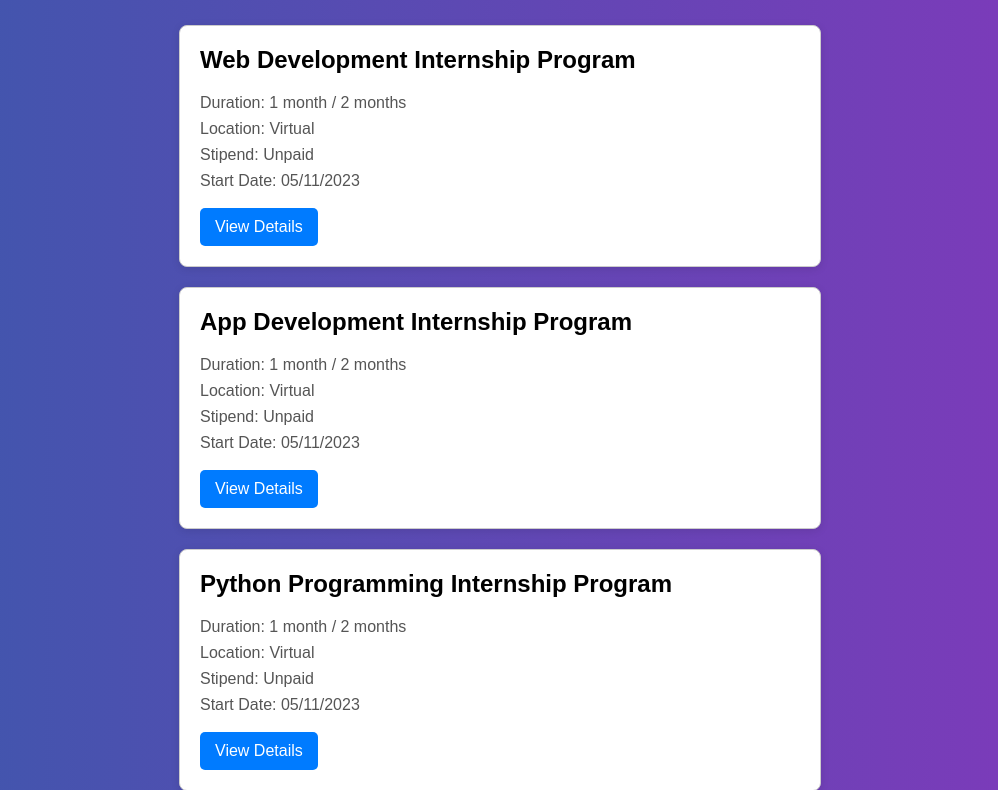
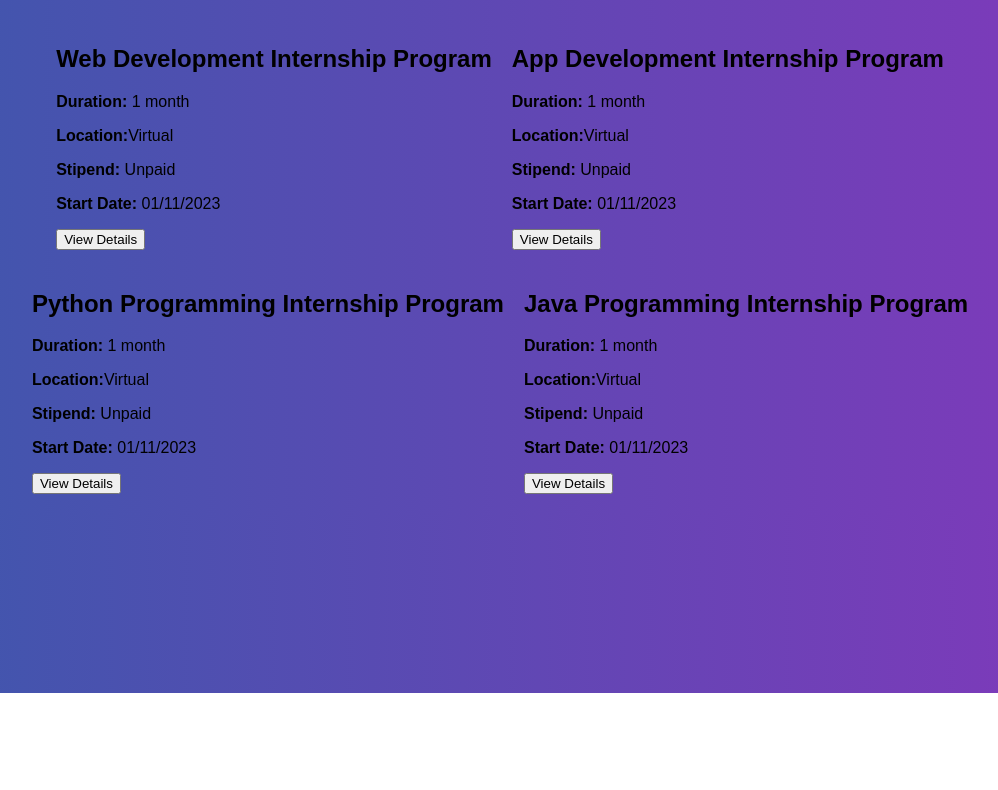
Before and after one commit to AvadhiMandawkhat/vaultofcodes_assignment2, a plain HTML site: page index.html in a window 1280 px wide. Shown: the part 107-897 px from the top of the page, without its empty margins (140-1138 px from the left). After the commit the page ends 800 px from the top, so only its background shows below. Drawn offline with Linux system fonts and the light colour scheme.

Commit message:
Revise internship section and update details
Updated internship details and structure in HTML.

```diff
--- a/index.html
+++ b/index.html
@@ -3,47 +3,48 @@
 <head>
   <meta charset="UTF-8">
   <meta name="viewport" content="width=device-width, initial-scale=1.0">
-  <title>Internship Opportunities</title>
+  <title>Internships</title>
   <link rel="stylesheet" href="style.css">
 </head>
 <body>
-  <h1>Internship Opportunities</h1>
-
+  <div class="internship-section">
+    <h1>Internships</h1>
     <div class="card-container">
-    <div class="internship-card">
+      <div class="card">
         <h2>Web Development Internship Program</h2>
-      <p>Duration: 1 month / 2 months</p>
-      <p>Location: Virtual</p>
-      <p>Stipend: Unpaid</p>
-      <p>Start Date: 05/11/2023</p>
-      <a href="https://example.com" class="btn">View Details</a>
+        <p><strong>Duration:</strong> 1 month</p>
+         <p><strong>Location:</strong>Virtual</p>
+        <p><strong>Stipend:</strong> Unpaid</p>
+        <p><strong>Start Date:</strong> 01/11/2023</p>
+        <button>View Details</button>
       </div>
 
-    <div class="internship-card">
+      <div class="card">
         <h2>App Development Internship Program</h2>
-      <p>Duration: 1 month / 2 months</p>
-      <p>Location: Virtual</p>
-      <p>Stipend: Unpaid</p>
-      <p>Start Date: 05/11/2023</p>
-      <a href="https://example.com" class="btn">View Details</a>
+        <p><strong>Duration:</strong> 1 month</p>
+        <p><strong>Location:</strong>Virtual</p>
+        <p><strong>Stipend:</strong> Unpaid</p>
+        <p><strong>Start Date:</strong> 01/11/2023</p>
+        <button>View Details</button>
       </div>
 
-    <div class="internship-card">
+      <div class="card">
         <h2>Python Programming Internship Program</h2>
-      <p>Duration: 1 month / 2 months</p>
-      <p>Location: Virtual</p>
-      <p>Stipend: Unpaid</p>
-      <p>Start Date: 05/11/2023</p>
-      <a href="https://example.com" class="btn">View Details</a>
+        <p><strong>Duration:</strong> 1 month</p>
+        <p><strong>Location:</strong>Virtual</p>
+        <p><strong>Stipend:</strong> Unpaid</p>
+        <p><strong>Start Date:</strong> 01/11/2023</p>
+        <button>View Details</button>
       </div>
 
-    <div class="internship-card">
+      <div class="card">
         <h2>Java Programming Internship Program</h2>
-      <p>Duration: 1 month / 2 months</p>
-      <p>Location: Virtual</p>
-      <p>Stipend: Unpaid</p>
-      <p>Start Date: 05/11/2023</p>
-      <a href="https://example.com" class="btn">View Details</a>
+        <p><strong>Duration:</strong> 1 month</p>
+        <p><strong>Location:</strong>Virtual</p>
+        <p><strong>Stipend:</strong> Unpaid</p>
+        <p><strong>Start Date:</strong> 01/11/2023</p>
+        <button>View Details</button>
+      </div>
     </div>
   </div>
 </body>
```
Lines whose indentation alone changed are shown as unchanged.
